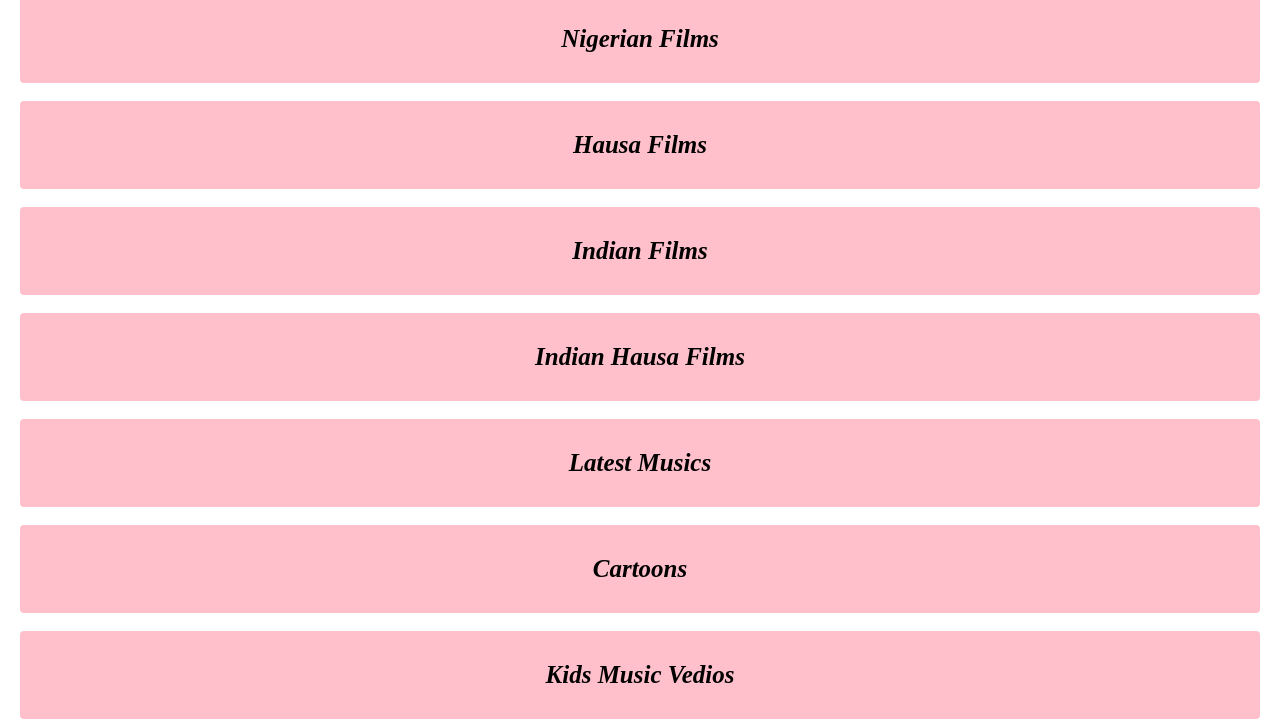
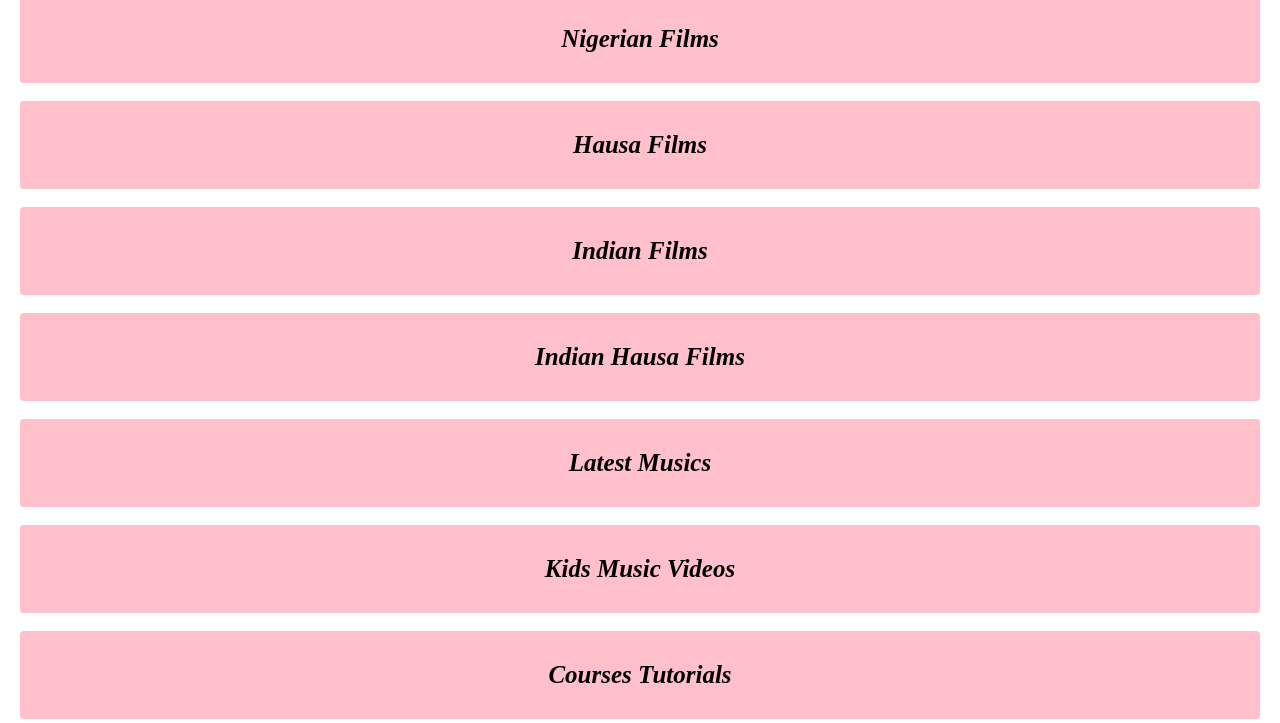
Before and after one commit to Ahmerd-boop/Clorax, a plain HTML site: page library.html in a window 1280 px wide. Shown: the part 77-800 px from the top of the page. Drawn offline with Linux system fonts and the light colour scheme.

Commit message:
Add files via upload

```diff
--- a/library.html
+++ b/library.html
@@ -1,18 +1,13 @@
-<link rel="stylesheet" href="style.css" class="">
-
+<link rel="stylesheet" href="style.css">
 <body>
     <h4>Library</h4><br>
-    <div class="library-lin">
-    <a href="ng.html" class="library-links">Nigerian Films</a><br>
-    <a href="hs.html" class="library-links">Hausa Films</a><br>
-    <a href="indian.html" class="library-links">Indian Films</a><br>
-    <a href="ih.html" class="library-links">Indian Hausa Films</a><br>
-    <a href="lm.html" class="library-links">Latest Musics</a><br>
-    <a href="c.html" class="library-links">Cartoons</a><br>
-    <a href="kmv.html" class="library-links">Kids Music Vedios</a><br>
-    <a href="courses.html" class="library-links">Courses tutorials</a><br>
-    </div>
+    <a href="ng.html" class="library-link">Nigerian Films</a><br>
+    <a href="hs.html" class="library-link">Hausa Films</a><br>
+    <a href="indian.html" class="library-link">Indian Films</a><br>
+    <a href="ih.html" class="library-link">Indian Hausa Films</a><br>
+    <a href="lm.html" class="library-link">Latest Musics</a><br>
+    <a href="kmv.html" class="library-link">Kids Music Videos</s></a><br>
+    <a href="courses.html" class="library-link">Courses Tutorials</a><br>
     <hr style="color: rgba(0, 0, 0, 0.103); text-align: center; width: 100%;"></hr><br>
     <p id="end"><b>2025 &copy;</b> cloRax Website | All Right Reserve.</p>
-
 </body>
--- a/style.css
+++ b/style.css
@@ -149,6 +149,25 @@ iframe{
     background: palevioletred;
     color: #fff;
 }
+.library-link{
+    width: 100%;
+    display: block;
+    height: 0 auto;
+    background: pink;
+    padding: 30px;
+    color: black;
+    font-size: 25px;
+    text-decoration: none;
+    font-style: italic;
+    font-weight: bold;
+    text-align: center;
+    cursor: pointer;
+    border-radius: 4px;
+}
+.library-link:hover{
+    background: palevioletred;
+    color: #fff;
+}
 h4{
     font-size: 30px;
     font-family: monospace;
```
